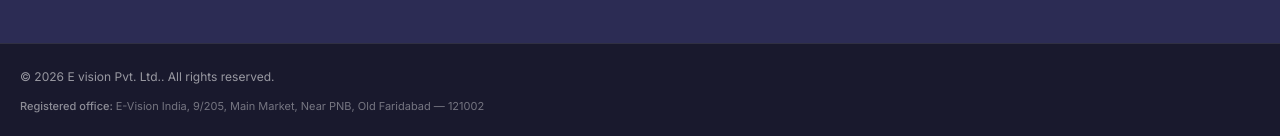
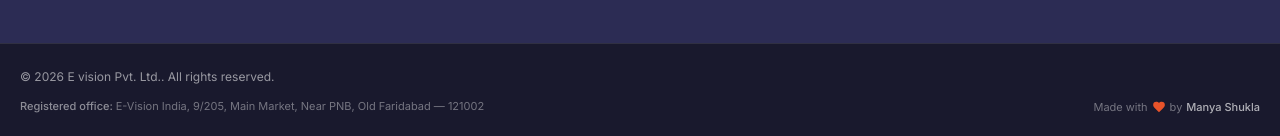
Before and after one commit to shukla-manya/evision-platform-, a Next.js app in the folder frontend-web/: page / in a window 1280 px wide. Shown: the part 6705-6841 px from the top of the page. Built offline with nearby package versions, Linux system fonts and the light colour scheme; no server answers.

Commit message:
feat: update features and improve system performance

```diff
--- a/frontend-web/components/public/PublicFooter.tsx
+++ b/frontend-web/components/public/PublicFooter.tsx
@@ -1,7 +1,7 @@
 'use client';
 
 import Link from 'next/link';
-import { ChevronUp } from 'lucide-react';
+import { ChevronUp, Heart } from 'lucide-react';
 import { useEffect, useState } from 'react';
 import { getRole, isLoggedIn } from '@/lib/auth';
 import { publicBrandName } from '@/lib/public-brand';
@@ -314,7 +314,9 @@ export function PublicFooter() {
       </div>
 
       <div className="border-t border-white/10 bg-ev-navbar/95">
-        <div className="mx-auto w-full max-w-none ev-page-gutter py-5 sm:py-6 space-y-3 text-center sm:text-left">
+        <div className="mx-auto w-full max-w-none ev-page-gutter py-5 sm:py-6">
+          <div className="flex flex-col gap-3 sm:flex-row sm:items-end sm:justify-between sm:gap-6">
+            <div className="space-y-3 text-center sm:text-left min-w-0 flex-1">
               <p className="text-[12px] text-white/55">
                 © {year} {publicCompanyLegalName}. All rights reserved.
               </p>
@@ -323,6 +325,28 @@ export function PublicFooter() {
                 {publicRegisteredAddress}
               </p>
             </div>
+            <p className="text-[11px] text-white/40 text-center sm:text-right shrink-0 inline-flex sm:inline-flex items-center justify-center sm:justify-end gap-1 flex-wrap">
+              <span className="inline-flex items-center gap-1">
+                Made with
+                <Heart
+                  className="size-3.5 text-ev-primary shrink-0"
+                  fill="currentColor"
+                  strokeWidth={0}
+                  aria-hidden
+                />
+                by
+              </span>{' '}
+              <a
+                href="https://wa.me/918005586588"
+                target="_blank"
+                rel="noopener noreferrer"
+                className="text-white/65 hover:text-white hover:underline font-medium"
+              >
+                Manya Shukla
+              </a>
+            </p>
+          </div>
+        </div>
       </div>
     </footer>
   );
```
Lines whose indentation alone changed are shown as unchanged.
